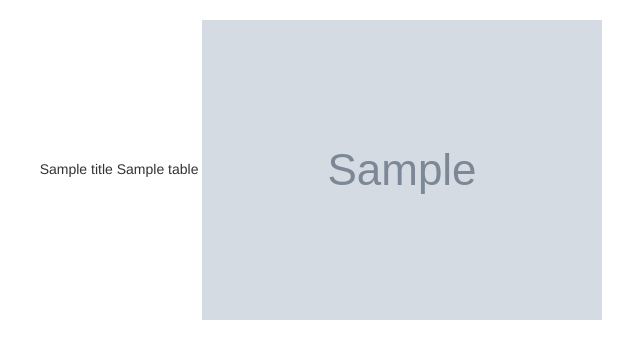
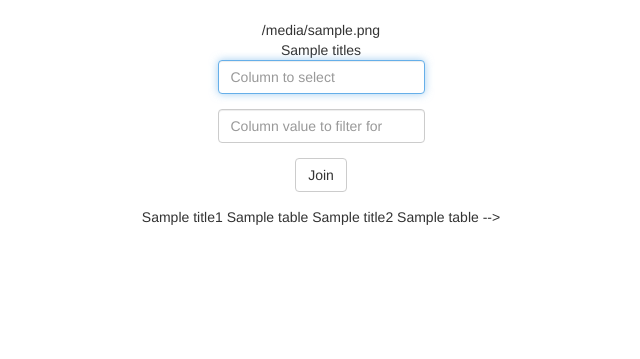
Before and after one commit to siddgood/180proj, a Flask app: template geo/templates/result.html in a window 1280 px wide. Shown: the part 52-411 px from the top of the page, without its empty margins (319-959 px from the left). Run offline with Flask 2, Linux system fonts and the light colour scheme; the template is opened without the code that fills it: most values are stand-ins (such as "Sample title", 1, 10 or a date in 2020); grey boxes marked "Sample" are stand-in pictures; some libraries are stand-ins or nearby versions.

Commit message:
filter and join reduce

```diff
--- a/geo/__init__.py
+++ b/geo/__init__.py
@@ -7,6 +7,10 @@ from tempfile import mkdtemp
 import gdown
 import zipfile
 import geopandas as gpd
+
+import os
+
+from custom_geopandas_methods import join_reducer
 
 # configure application
 app = Flask(__name__)
@@ -26,10 +30,12 @@ app.config["SESSION_PERMANENT"] = False
 app.config["SESSION_TYPE"] = "filesystem"
 Session(app)
 
+
 @app.route("/")
 def index():
-    #returns index page
+    # returns index page
     return redirect(url_for('upload'))
+
 
 @app.route("/upload", methods=["GET", "POST"])
 def upload():
@@ -54,16 +60,75 @@ def upload():
             with zipfile.ZipFile(output, 'r') as zip_ref:
                 zip_ref.extractall('geo/tmpData/')
 
-        fl_counties = gpd.read_file("geo/tmpData/cntbnd_sep15/cntbnd_sep15.shp") # LINESTRING geometry
+        path = os.getcwd() + "/geo/tmpData/"
+        list_of_files = []
+
+        for filename in os.listdir(path):
+
+            if ".zip" not in filename and "__MACOSX" not in filename:
+
+                list_of_files.append(filename)
+
+        fl_counties = gpd.read_file(
+            "geo/tmpData/" + list_of_files[0] + "/" + list_of_files[0] + ".shp")  # LINESTRING geometry
         fl_counties = fl_counties.to_crs("EPSG:4326")
+
+        fl_roads = gpd.read_file(
+            "geo/tmpData/" + list_of_files[1] + "/" + list_of_files[1] + ".shp")  # LINESTRING geometry
+        fl_roads = fl_counties.to_crs("EPSG:4326")
 
         # return render_template("result.html", filename="static/ouch.jpg")
 
-        return render_template("result.html", tables=[fl_counties.to_html(classes='data', max_rows=5, max_cols=5)], titles=fl_counties.columns.values)
+        return render_template("result.html",
+                               table1=[fl_counties.to_html(
+                                   classes='data', max_rows=5)],
+                               table2=[fl_roads.to_html(
+                                   classes='data', max_rows=5)],
+                               title1=fl_counties.columns.values,
+                               title2=fl_roads.columns.values,
+                               files=list_of_files)
+
+
+@app.route("/filter", methods=["GET", "POST"])
+def filter():
+    if request.method == "GET":
+
+        return render_template("error.html")
+
+    if request.method == "POST":
+        path = os.getcwd() + "/geo/tmpData/"
+        list_of_files = []
+
+        for filename in os.listdir(path):
+
+            if ".zip" not in filename and "__MACOSX" not in filename:
+
+                list_of_files.append(filename)
+
+        filePathCounties = "geo/tmpData/" + \
+            list_of_files[1] + "/" + list_of_files[1] + ".shp"
+        fl_counties = gpd.read_file(filePathCounties)  # POLYGON geometry
+        fl_counties = fl_counties.to_crs("EPSG:4326")
+        print("counties")
+        print(request.form.get("column"))
+        print(request.form.get("value"))
+        fl_hil = fl_counties[fl_counties[request.form.get("column")]
+                             == request.form.get("value")]
+
+        filePathRoads = "geo/tmpData/" + \
+            list_of_files[0] + "/" + list_of_files[0] + ".shp"
+        fl_roads = gpd.read_file(filePathRoads)  # LINESTRING geometry
+        fl_roads = fl_roads.to_crs("EPSG:4326")
+        print("here1")
+        fl_roads_hil = join_reducer(fl_roads, fl_hil)
+        print("here2")
+    return render_template("error.html")
+
 
 def getApp():
     return app
 
+
 if __name__ == '__main__':
-    #app.debug = True
+    # app.debug = True
     app.run(host='0.0.0.0', port=5001)
--- a/geo/static/styles.css
+++ b/geo/static/styles.css
@@ -43,4 +43,5 @@ main td
 {
     /* left-align tables' cells */
     text-align: left;
+    overflow:hidden;
 }
--- a/geo/templates/result.html
+++ b/geo/templates/result.html
@@ -5,9 +5,55 @@
 {% endblock %}
 
 {% block main %}
-  {% for table in tables %}
-              {{titles[loop.index]}}
-              {{ table|safe }}
-  {% endfor %}
-  <img src="{{ filename }}" />
+<div>
+    {{files}}
+  </div>
+<div>
+  {{titles}}
+</div>
+  <form action="{{ url_for('filter') }}" method="post" >
+      <fieldset>
+          <div class="form-group">
+              <input autocomplete="on" autofocus class="form-control" name="column" placeholder="Column to select" type="text"/>
+          </div>
+      </fieldset>
+      <fieldset>
+          <div class="form-group">
+              <input autocomplete="on" autofocus class="form-control" name="value" placeholder="Column value to filter for" type="text"/>
+          </div>
+          <div class="form-group">
+              <button class="btn btn-default" type="submit">Join</button>
+          </div>
+      </fieldset>
+    </form>
+    {% for table in table1 %}
+
+          {{title1[loop.index]}}
+          {{ table|safe }}
+
+      {% endfor %}
+      {% for table in table2 %}
+
+                  {{title2[loop.index]}}
+                  {{ table|safe }}
+
+      {% endfor %}
+    <!-- <div style="height:40px; overflow:hidden"> -->
+    <!-- {{ table1|safe }}
+    {{ table2|safe }} -->
+  <!-- </div> --> -->
+    <!-- <div style="height:40px; overflow:hidden">
+      {% for table in table1 %}
+
+          {{title1[loop.index]}}
+          {{ table|safe }}
+
+      {% endfor %}
+      {% for table in table2 %}
+
+                  {{title2[loop.index]}}
+                  {{ table|safe }}
+
+      {% endfor %}
+    </div>
 {% endblock %}
--- a/geo/templates/upload.html
+++ b/geo/templates/upload.html
@@ -5,10 +5,11 @@
 {% endblock %}
 
 {% block main %}
+    <div>Please upload your files in this format: "(Road file link), (area of interest file link), (optional third file)" </div>
     <form action="{{ url_for('upload') }}" method="post">
         <fieldset>
             <div class="form-group">
-                <input autocomplete="off" autofocus class="form-control" name="link" placeholder="File Link" type="text"/>
+                <input autocomplete="on" autofocus class="form-control" name="link" placeholder="File Link" type="text"/>
             </div>
             <div class="form-group">
                 <button class="btn btn-default" type="submit">Download File</button>
```
Also changed, not shown: geo/custom_geopandas_methods.py (added, +22 -0 lines), geo/templates/error.html (added, +11 -0 lines), geo/templates/filter.html (added, +11 -0 lines), requirements.txt (+29 -5 lines), geo/geopandas_demo.py (renamed from geo/voila-geopandas-demo.py), 1 other file.
